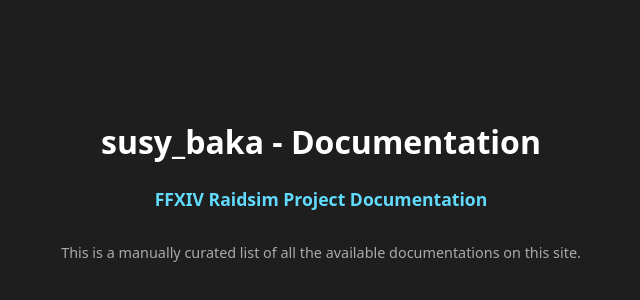
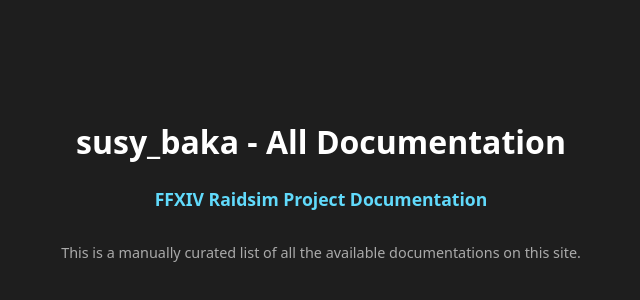
Before and after one commit to susy-bakaa/susybaka-docs, a plain HTML site: page index.html in a window 1280 px wide. Shown: the part 220-520 px from the top of the page, without its empty margins (319-959 px from the left). Drawn offline with Linux system fonts and the light colour scheme.

Commit message:
updated index.html

```diff
--- a/index.html
+++ b/index.html
@@ -54,7 +54,7 @@
 </head>
 <body>
   <div class="container">
-    <h1>susy_baka - Documentation</h1>
+    <h1>susy_baka - All Documentation</h1>
     <ul>
       <li><a href="/raidsim/">FFXIV Raidsim Project Documentation</a></li>
     </ul>
```
